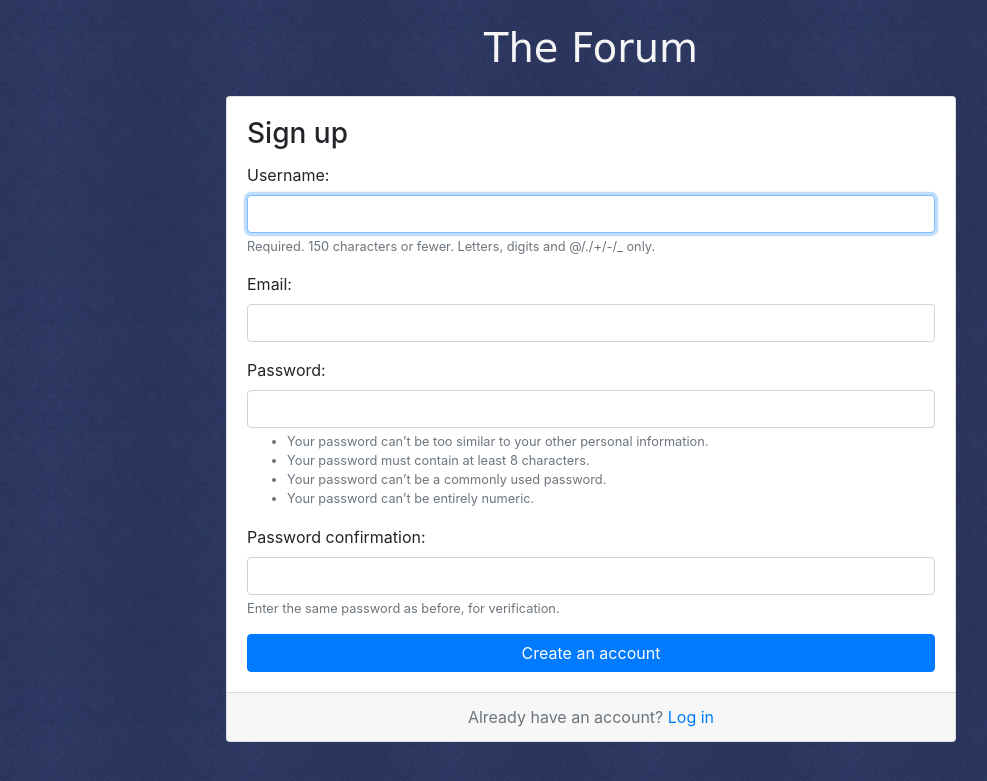
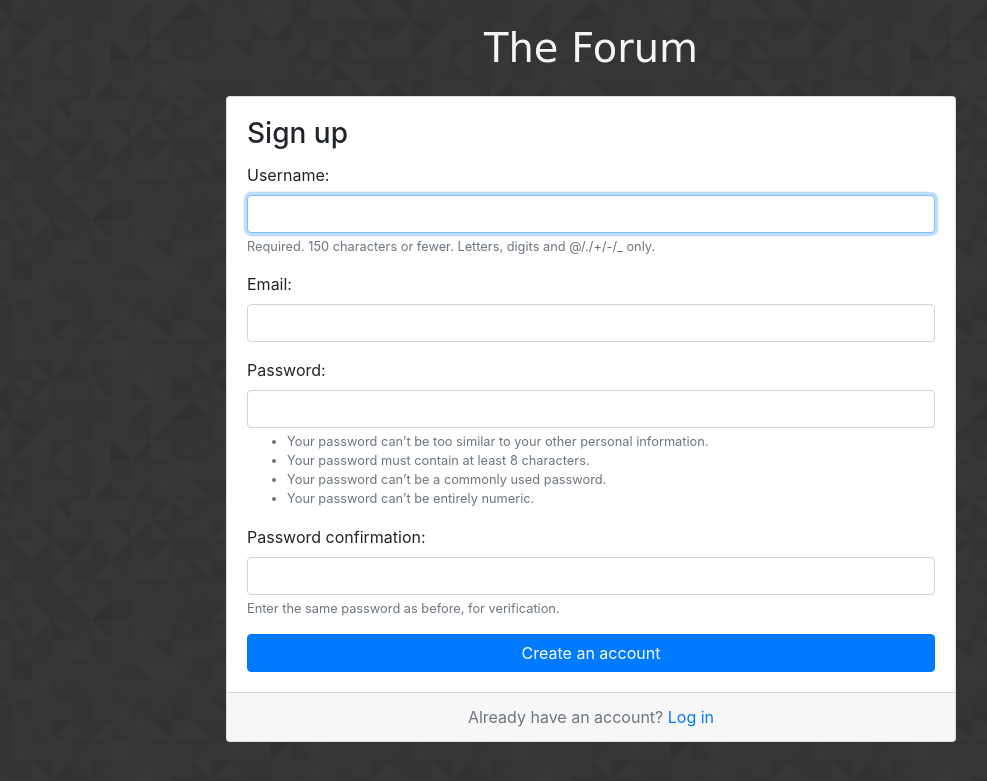
Before and after one commit to am-derrick/mydjangoapp, a Django app: page /signup/ in a window 1280 px wide. Shown: the top 781 px of the page, without its empty margins (49-1036 px from the left). Run offline with Django 4.2, Linux system fonts and the light colour scheme; some libraries are stand-ins or nearby versions; some web fonts are replaced.

Commit message:
new background image

```diff
--- a/static/css/accounts.css
+++ b/static/css/accounts.css
@@ -1,5 +1,5 @@
 body {
-    background-image: url(../img/vintage-wallpaper.png);
+    background-image: url(../img/prism.png);
 }
 
 .logo {
```
Also changed, not shown: static/img/prism.png (added).
